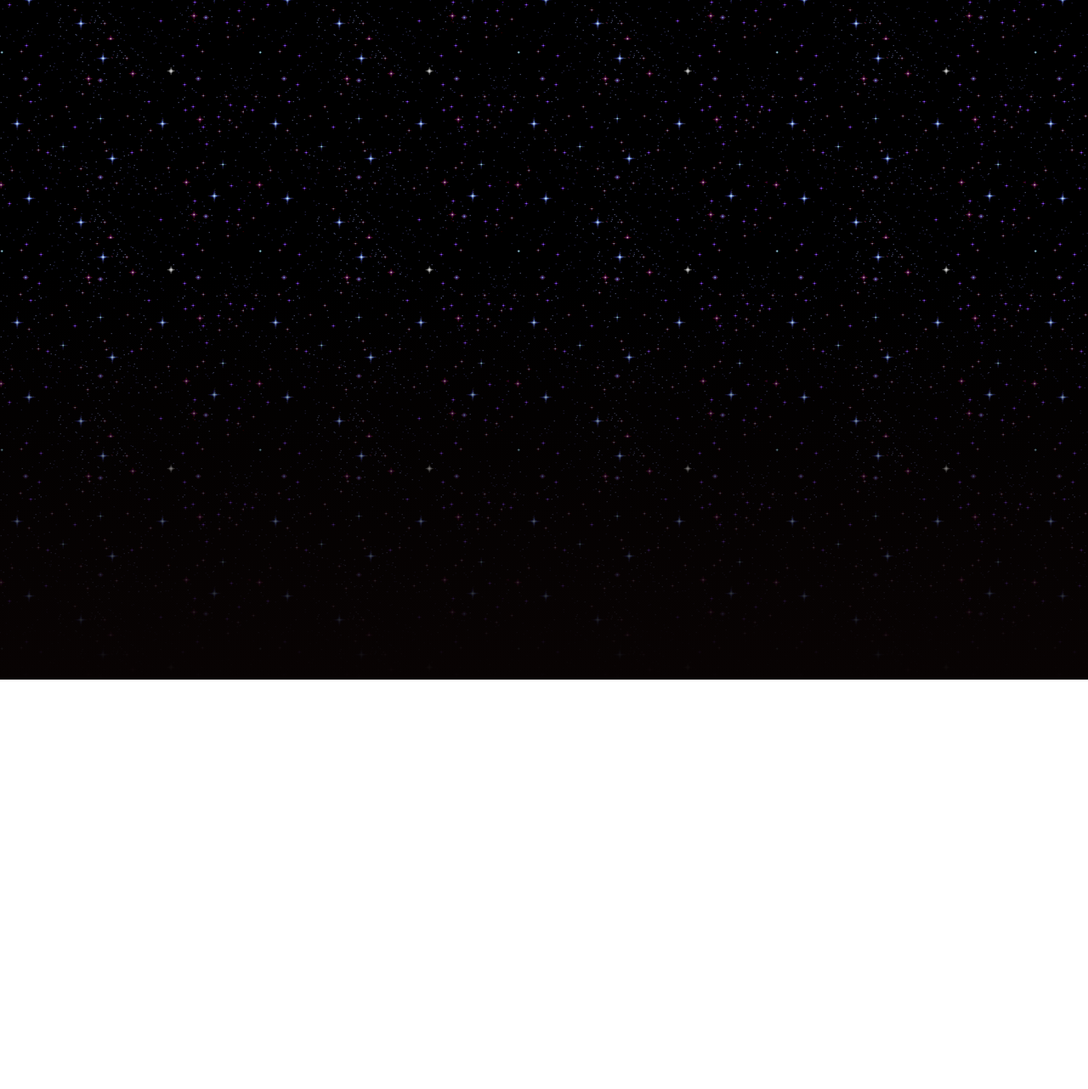
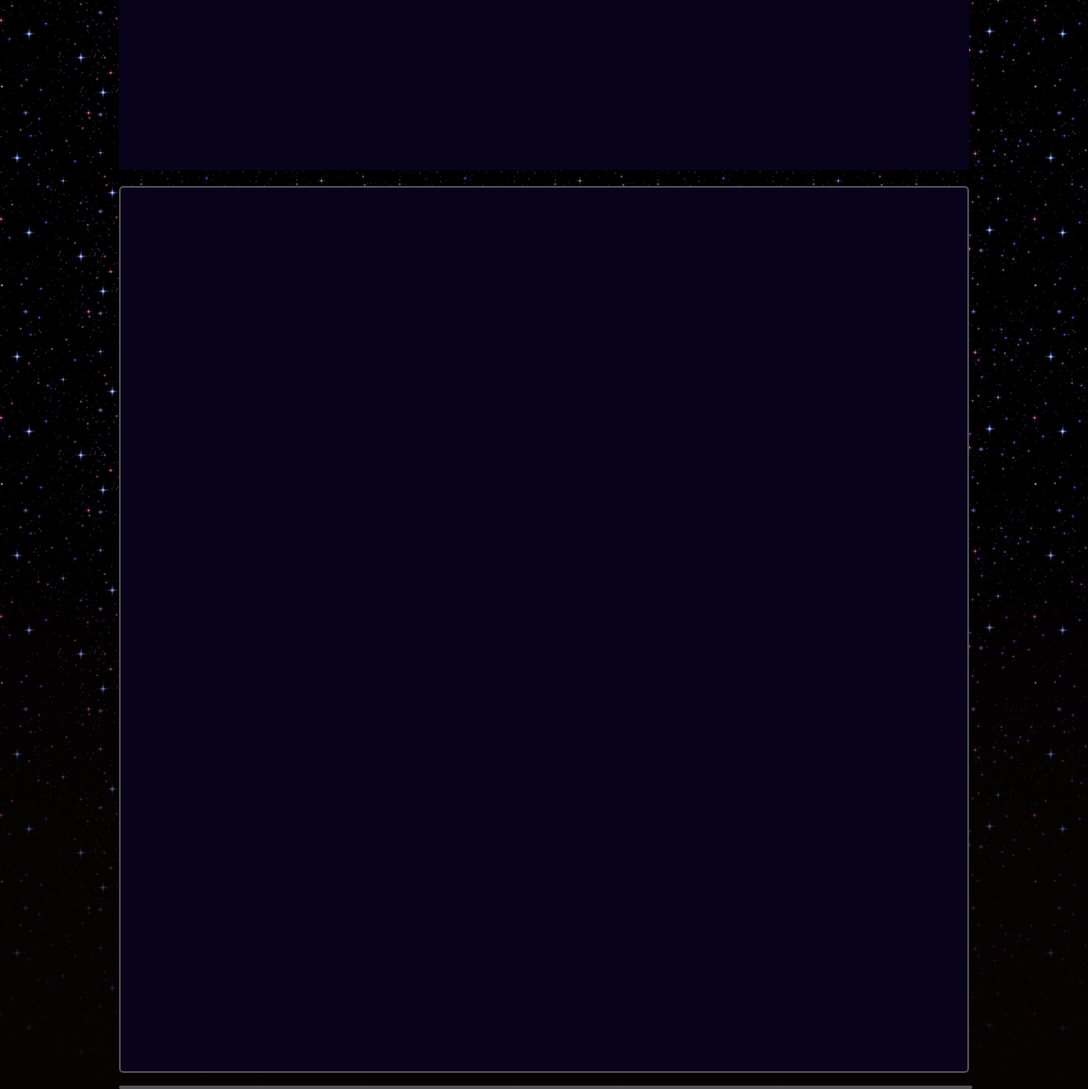
Before and after one commit to Toskabit/website, a plain HTML site: page index.html in a window 1280 px wide. Shown: the whole page at 85% size. Before the commit the page ends 800 px from the top, so only its background shows below. Drawn offline with Linux system fonts and the light colour scheme.

Commit message:
div styles

```diff
--- a/css/style.css
+++ b/css/style.css
@@ -42,3 +42,28 @@ a:hover {
     display: flex;
     width: 100%;
 }
+
+#topname {
+    height: 200px;
+    width: 100%;
+    background-color: #08031A;
+    background-size: 100%;
+}
+
+#main {
+    border: 2px solid #535355;
+    border-radius: 5px;
+    background-color: #08031A;
+    flex: 1;
+    padding: 20px;
+    height: 1000px;
+}
+
+#footer {
+    margin-top: 15px;
+    border: 2px solid #535355;
+    border-radius: 5px;
+    background-color: #08031A;
+    width: 100%;
+    text-align: center;
+}
--- a/index.html
+++ b/index.html
@@ -30,7 +30,7 @@
             </div>
         </div>
         <div id="footer">
-            <footer id="footer"></footer>
+            <footer></footer>
         </div>
     </div>
 </body>
```
